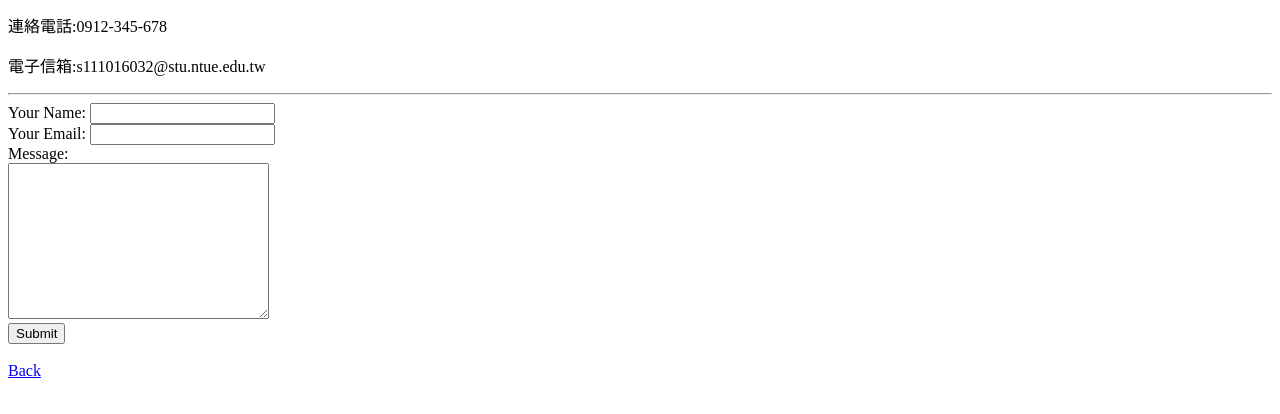
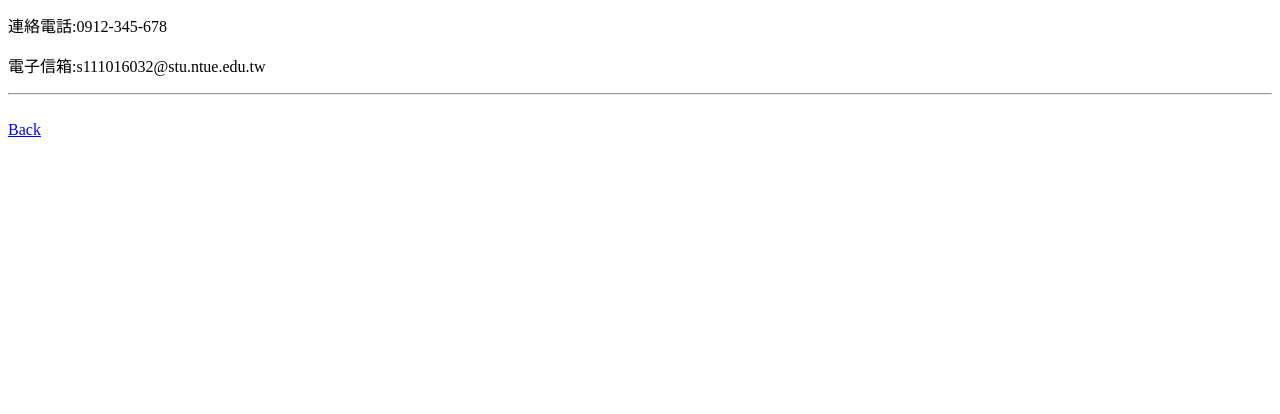
Before and after one commit to 111016032/2022cv, a plain HTML site: page contact.html in a window 1280 px wide. Shown: the part 116-530 px from the top of the page. Drawn offline with Linux system fonts and the light colour scheme.

Commit message:
Update contact.html

```diff
--- a/contact.html
+++ b/contact.html
@@ -13,7 +13,7 @@
     <p>電子信箱:s111016032@stu.ntue.edu.tw</p>
     <hr>
 
-    <form action="mailto:s111016032@stu.ntue.edu.tw" method="post" enctype="text/plain">
+    <!--<form action="mailto:s111016032@stu.ntue.edu.tw" method="post" enctype="text/plain">
         <label>Your Name:</label>
         <input type="text" name="yourName"><br>
         <lable>Your Email:</lable>
@@ -21,7 +21,7 @@
         <label>Message:</label><br>
         <textarea name="yourMessage" cols="30" rows="10"></textarea><br>
         <input type="submit">
-    </form>
+    </form>-->
     <br>
      <a href="index.html">Back</a>
 </body>
```
